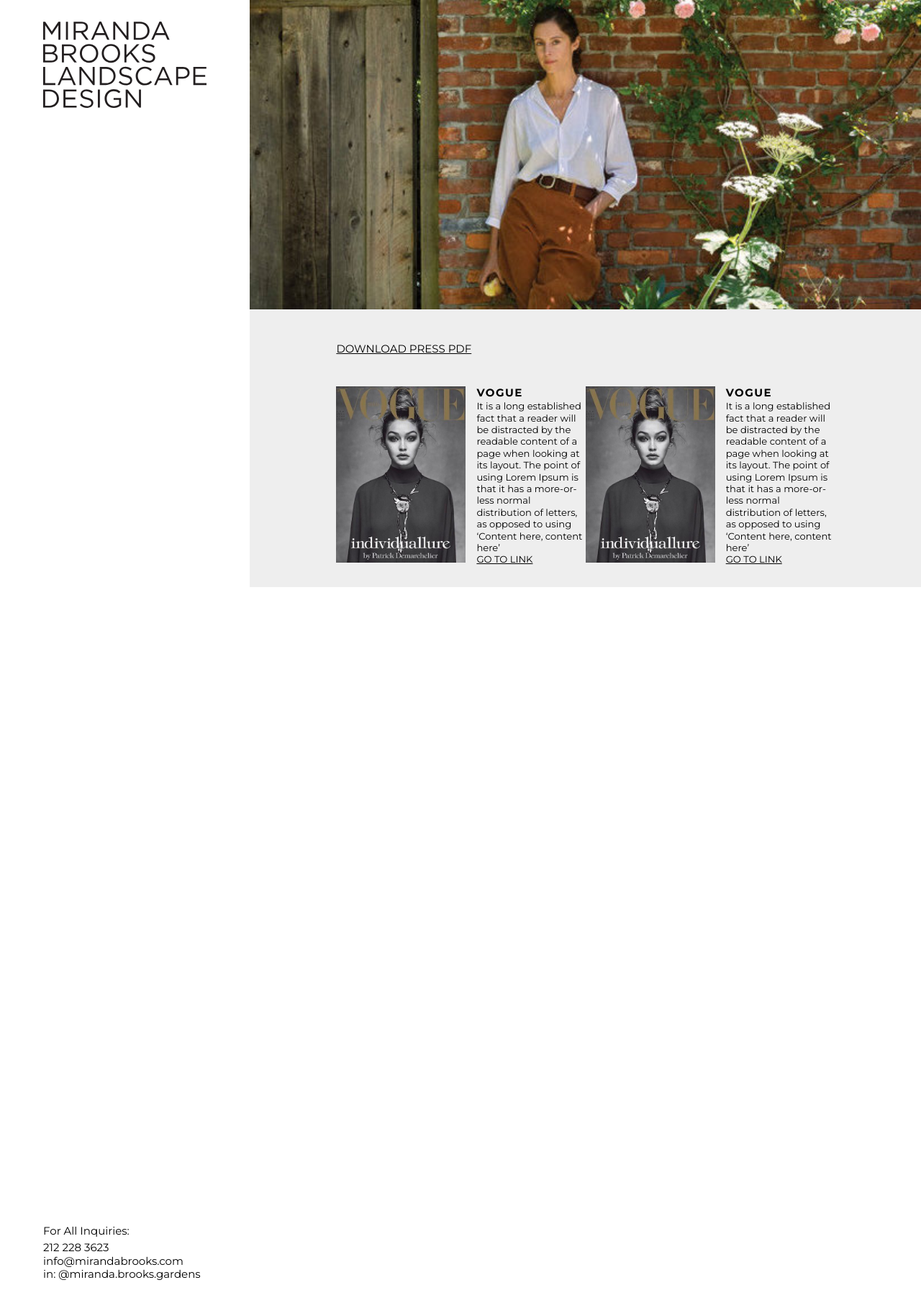
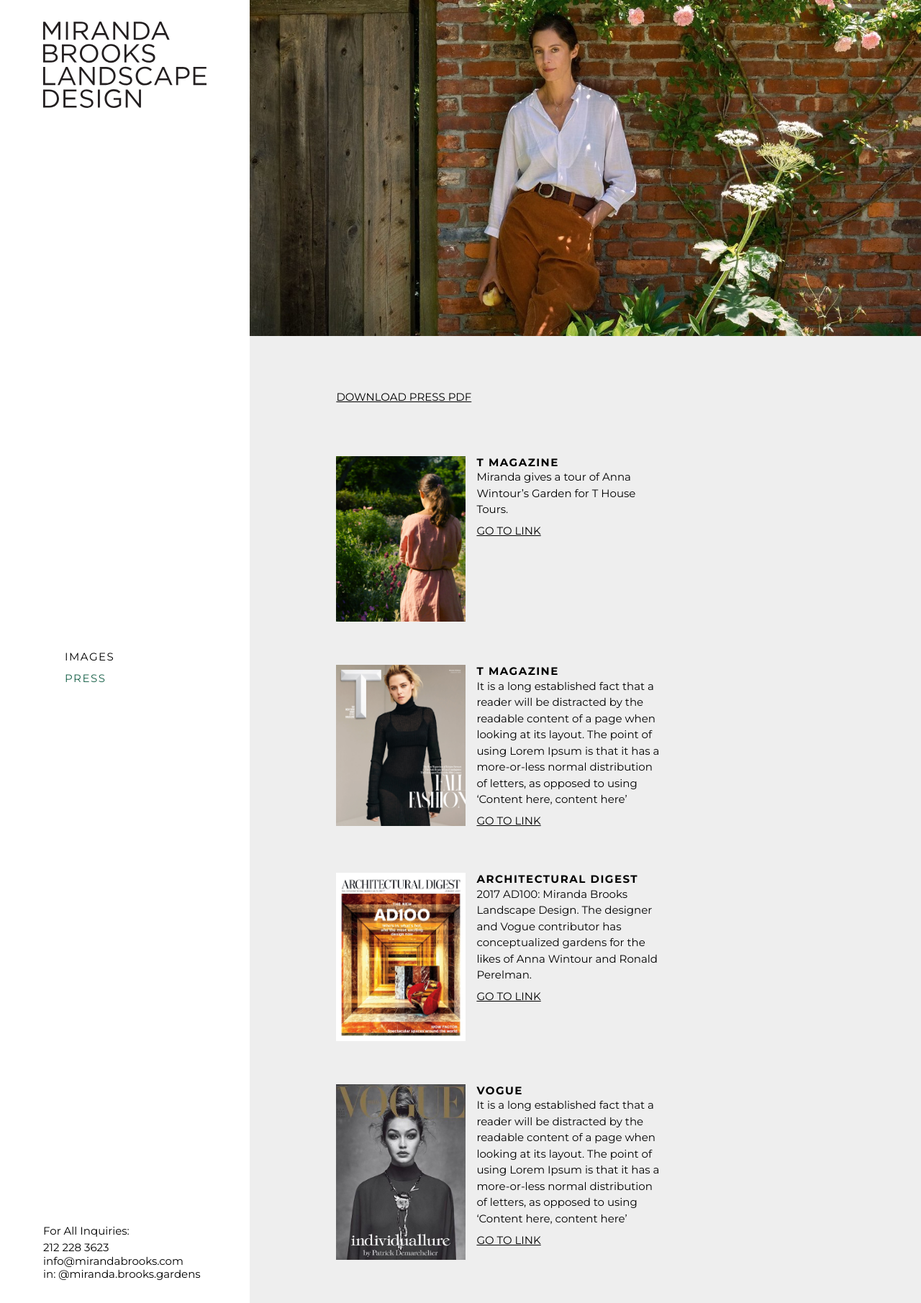
Before and after one commit to trevorsee/mbportfolio, a Jekyll site: the page built from press.html, in a window 1280 px wide. Shown: the whole page at 72% size. Built offline with Jekyll 4.4.1, drawn with Linux system fonts in a browser that asks for light colours; nearby versions of some CDN libraries; a style sheet for code colours, icons or effects is not loaded.

Commit message:
adding press page, mobile slideshow

```diff
--- a/_config.yml
+++ b/_config.yml
@@ -8,7 +8,7 @@
   press:
     title: Press
     output: false
-    bio-photo: "/uploads/MB-Web-sk3_Page_11_Image_0001.jpg"
+    bio-photo: "/uploads/Miranda-B-by-Ricardo-Labougle.jpg"
   seasons:
     title: Seasons
     output: true
--- a/_includes/navigation.html
+++ b/_includes/navigation.html
@@ -11,6 +11,7 @@
       {% for item in final-nav %}
           <a href="{{item.url}}" class="dim link black ttu tracked pv1 {% if page.url == item.url %}mbgreen{% endif %}">{{item.title}}</a>
       {% endfor %}
+      <a href="/press" class="dim link black ttu tracked pv1 mt4 {% if page.url == "/press/" %}mbgreen{% endif %}">press</a>
     </div>
     <!-- mobile nav -->
     <select class="dn-l mt3 fr" onChange="window.location.replace(this.options[this.selectedIndex].value)">
@@ -21,6 +22,11 @@
         <option value="{{item.url}}">{{item.title}}</option>
       {% endfor %}
     </select>
+    {% else %}
+    <div class="dn flex-l flex-column ph4">
+      <a href="/" class="dim link black ttu tracked pv1 mv1 {% if page.url == "/" %}mbgreen{% endif %}">images</a>
+      <a href="/press" class="dim link black ttu tracked pv1 mv1 {% if page.url == "/press/" %}mbgreen{% endif %}">press</a>
+    </div>
   {% endif %}
 
     <div class="dn flex-l">
--- a/_press/vogue-2008.markdown
+++ b/_press/vogue-2008.markdown
@@ -1,9 +1,9 @@
 ---
 title: Vogue 2008
 date: 2016-12-07 23:32:00 Z
-cover-title: Vogue
-cover-photo: "/uploads/MB-Web-sk3_Page_11_Image_0002.jpg"
+cover-title: Architectural Digest
+cover-photo: "/uploads/ad-january-2017-cover.jpg"
 link:
 ---
 
-It is a long established fact that a reader will be distracted by the readable content of a page when looking at its layout. The point of using Lorem Ipsum is that it has a more-or-less normal distribution of letters, as opposed to using 'Content here, content here'
+2017 AD100: Miranda Brooks Landscape Design. The designer and Vogue contributor has conceptualized gardens for the likes of Anna Wintour and Ronald Perelman.
--- a/press.html
+++ b/press.html
@@ -5,18 +5,18 @@
 <section class="flex-auto bg-light-gray">
 {% assign press = site.collections | where: "label", "press" | first %}
 <img src="{{press.bio-photo }}" class="w-100"/>
-<div class="mh6 mv4 pv3">
+<div class="ml4 ml6-l mv5 pv3">
   <a href="{{press.link}}" class="ttu link underline black dim">Download press PDF</a>
 </div>
-<div class="flex mh6 justify-between pb4">
+<div class="ml4 ml6-l mr4 flex flex-wrap">
   {% for item in site.press %}
-    <div class="flex">
+    <div class="flex flex-column flex-row-ns measure mb5 mr5-l">
       <img src="{{ item.cover-photo }}" class="measure-xs self-start mr3"/>
-      <div class="lh-title measure-xs f6">
-        <h2 class="ttu tracked fw7 f5">{{ item.cover-title }}</h2>
+      <div class="lh-copy f5">
+        <h2 class="lh-title ttu tracked fw7">{{ item.cover-title }}</h2>
         {{ item.link }}
         {{ item }}
-        <a src="{{ item.link }}" class="ttu link underline black dim">go to link</a>
+        <a src="{{ item.link }}" class="db ttu link underline black dim mt2">go to link</a>
       </div>
     </div>
   {% endfor %}
```
Also changed, not shown: _press/vogue-2006.markdown (added, +9 -0 lines), _press/vogue-2007.markdown (added, +9 -0 lines), _seasons/default.markdown (+8 -4 lines), _seasons/mobile.markdown (added, +26 -0 lines), index.html (+7 -0 lines), _uploads/17tmag-08well_stewart-t-01-superJumbo.jpg (added), _uploads/Miranda-B-by-Ricardo-Labougle.jpg (added), _uploads/ad-january-2017-cover.jpg (added), _uploads/anna-wintour-garden-superJumbo.jpg (added), 5 other files.
